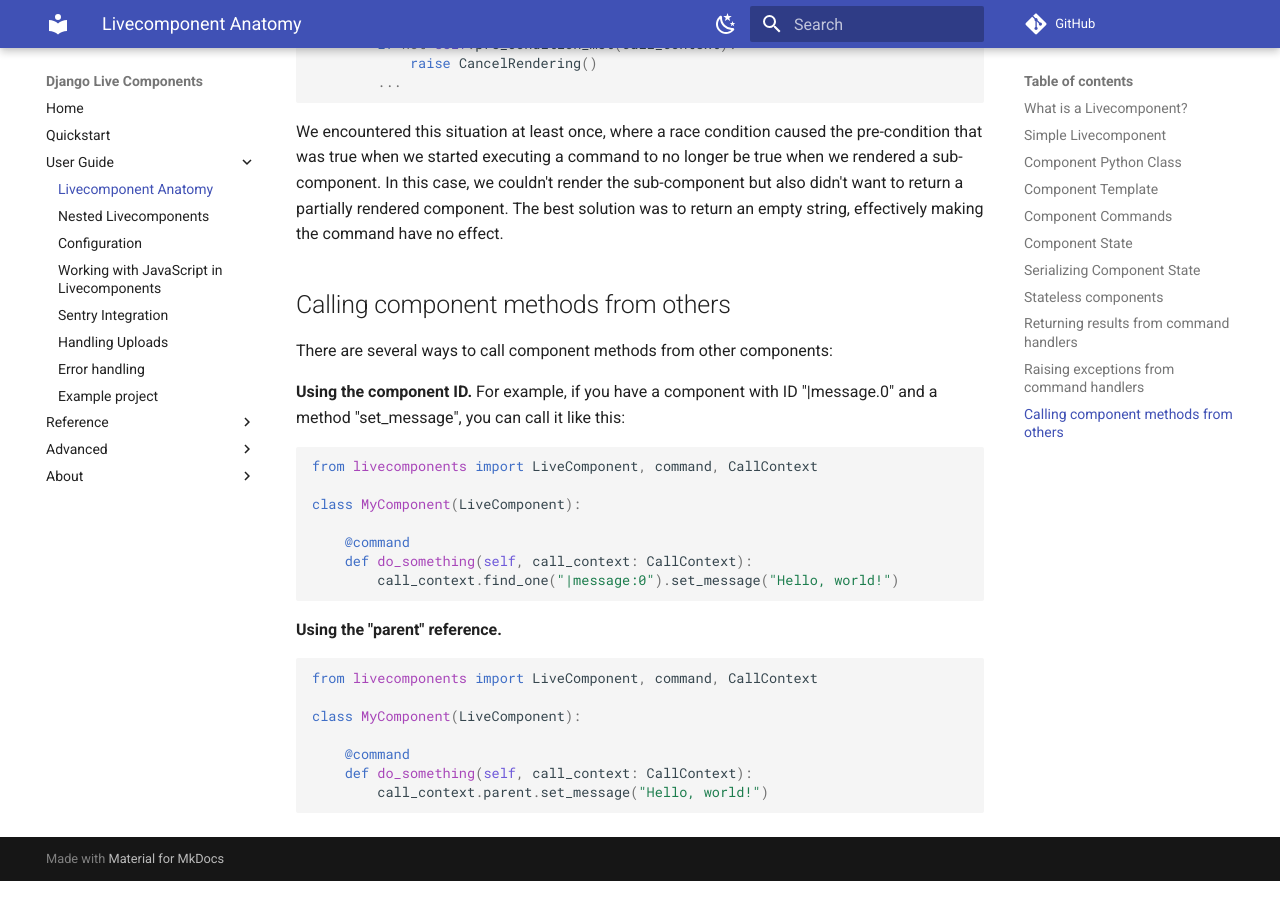
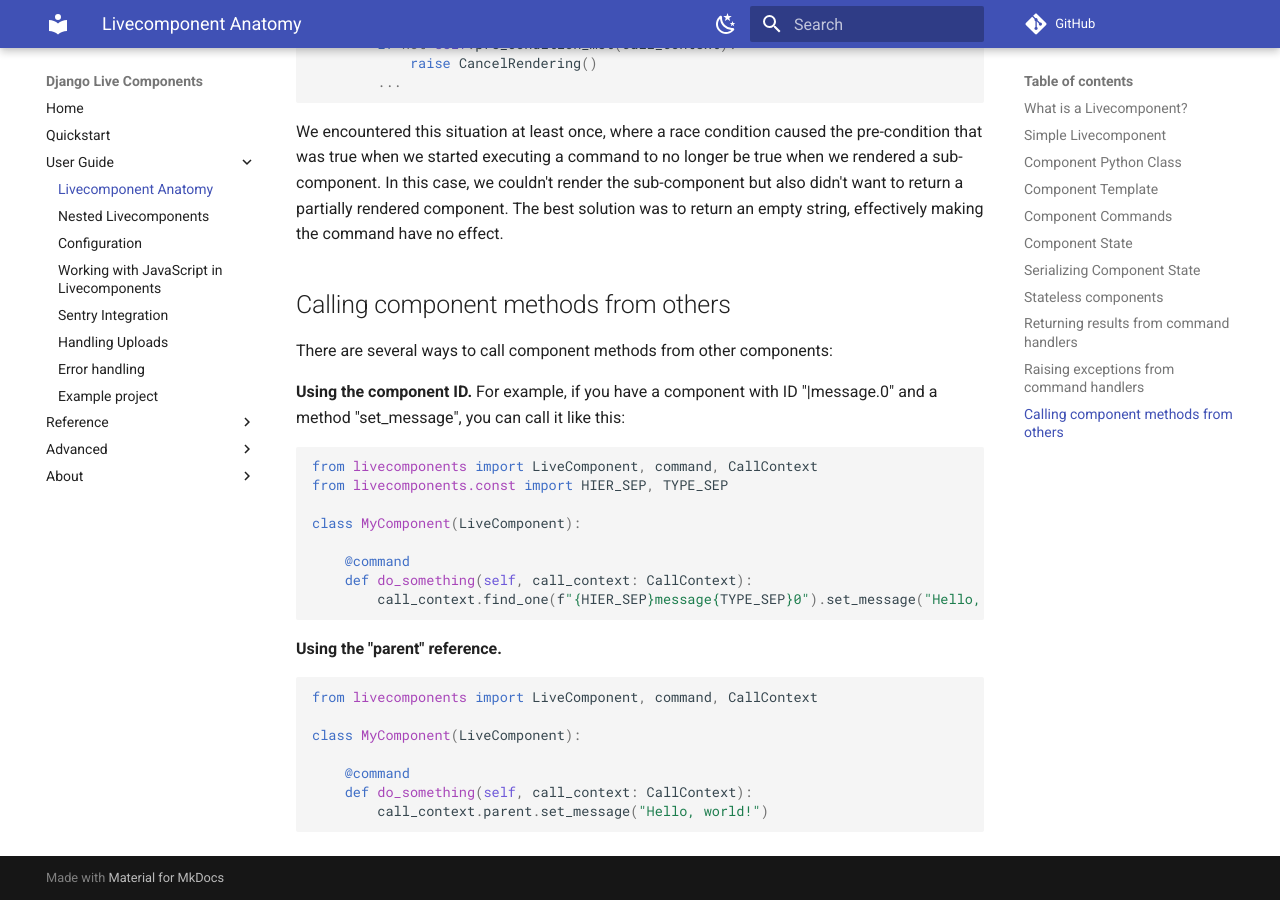
Before and after one commit to om-proptech/livecomponents, an MkDocs documentation site: the page built from docs/livecomponents.md, in a window 1280 px wide and 900 px high, scrolled down 6341 px. Built offline with MkDocs 1.6.1 and Material for MkDocs 9.7.7, drawn with Linux system fonts in a browser that asks for light colours; comment, search, counter and statistics services are not loaded.

Commit message:
docs/livecomponents.md: Make use of HIER_SEP and TYPE_SEP (#18)
.. so that the docs match what the example code in file
"example/myapp/components/clickcounter/clickcounter.py" is doing.

````diff
--- a/docs/livecomponents.md
+++ b/docs/livecomponents.md
@@ -252,12 +252,13 @@ There are several ways to call component methods from other components:
 
 ```python
 from livecomponents import LiveComponent, command, CallContext
+from livecomponents.const import HIER_SEP, TYPE_SEP
 
 class MyComponent(LiveComponent):
 
     @command
     def do_something(self, call_context: CallContext):
-        call_context.find_one("|message:0").set_message("Hello, world!")
+        call_context.find_one(f"{HIER_SEP}message{TYPE_SEP}0").set_message("Hello, world!")
 ```
 
 **Using the "parent" reference.**
````
